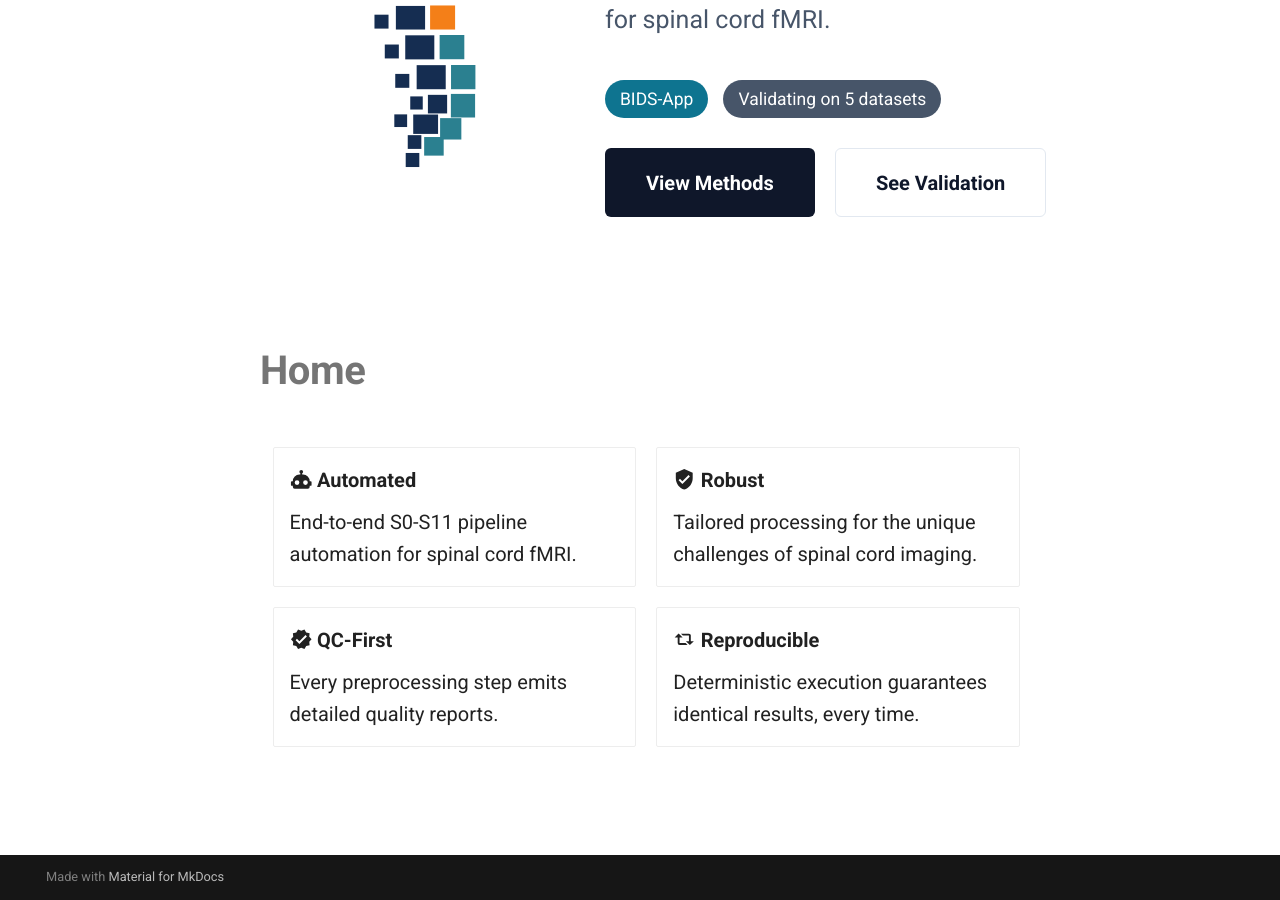
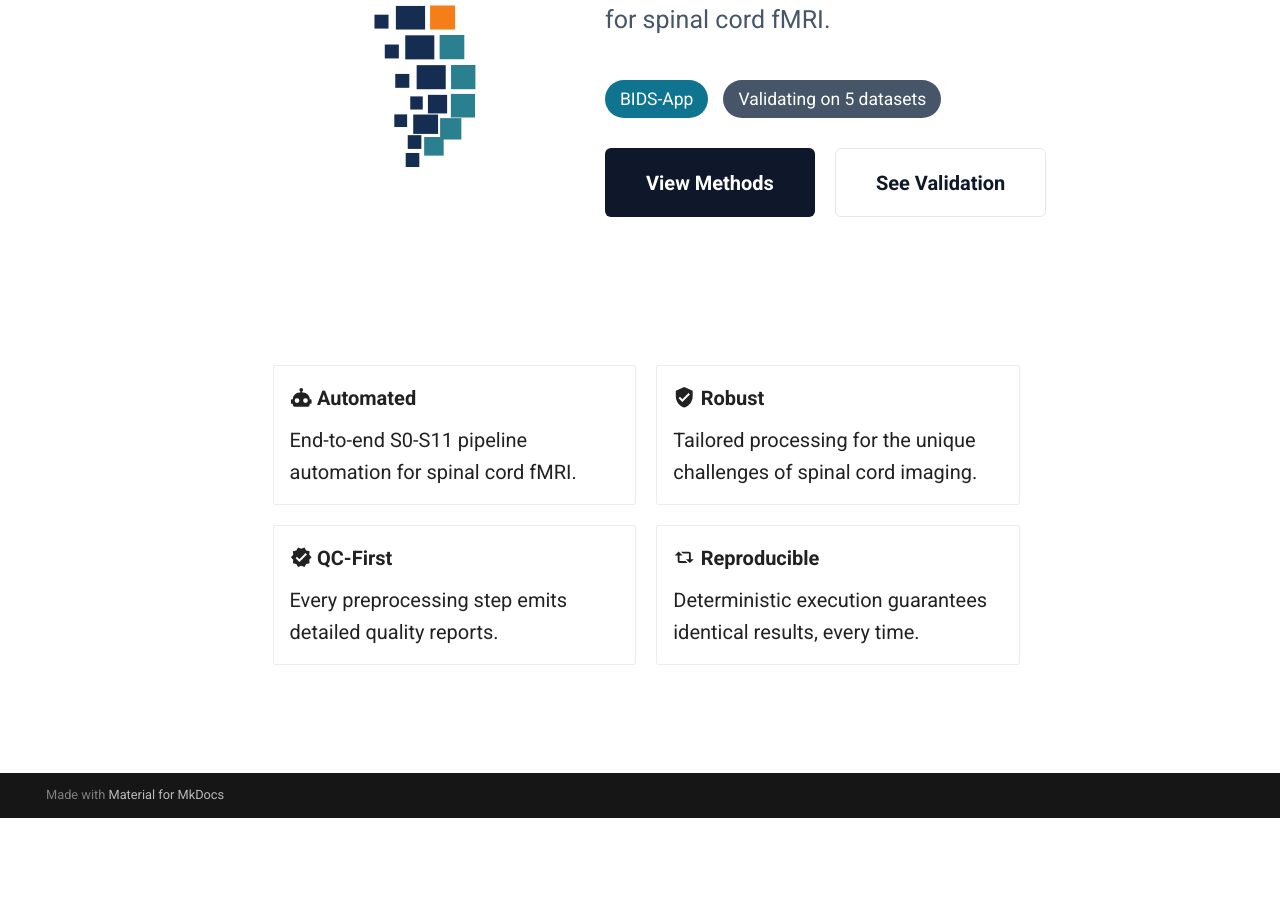
Before and after one commit to SpinalfMRIprep/SpinalfMRIprep, an MkDocs documentation site: the page built from docs/index.md, in a window 1280 px wide and 900 px high, scrolled down 382 px. Built offline with MkDocs 1.6.1 and Material for MkDocs 9.7.7, drawn with Linux system fonts in a browser that asks for light colours; comment, search, counter and statistics services are not loaded; after the commit the page ends 1200 px from its top, so only the background shows below that.

Commit message:
fix: hide Home heading, prevent title overflow, hide sidebar on homepage

```diff
--- a/docs/assets/css/extra.css
+++ b/docs/assets/css/extra.css
@@ -217,11 +217,16 @@
 
 .tx-hero__content {
   text-align: left;
+  max-width: 100%;
+  overflow: hidden;
 }
 
 /* Fluid hero title */
 .tx-hero h1 {
-  font-size: clamp(1.75rem, 5vw, 3.5rem);
+  font-size: clamp(1.5rem, 5vw, 3.5rem);
+  word-break: break-word;
+  overflow-wrap: break-word;
+  max-width: 100%;
   font-weight: 800;
   margin-bottom: var(--tx-space-md);
   letter-spacing: -0.02em;
@@ -457,7 +462,15 @@
 /* Hide redundant elements on homepage */
 .tx-home-content > h1,
 .tx-home-content > .md-typeset > h1,
-.tx-home-content .md-content__inner > h1:first-of-type {
+.tx-home-content .md-content__inner > h1:first-of-type,
+.tx-home-content h1,
+.tx-home-content .md-typeset h1 {
+  display: none !important;
+}
+
+/* Hide sidebar on homepage */
+.tx-home-content ~ .md-sidebar,
+body:has(.tx-home-content) .md-sidebar--primary {
   display: none !important;
 }
 
```
